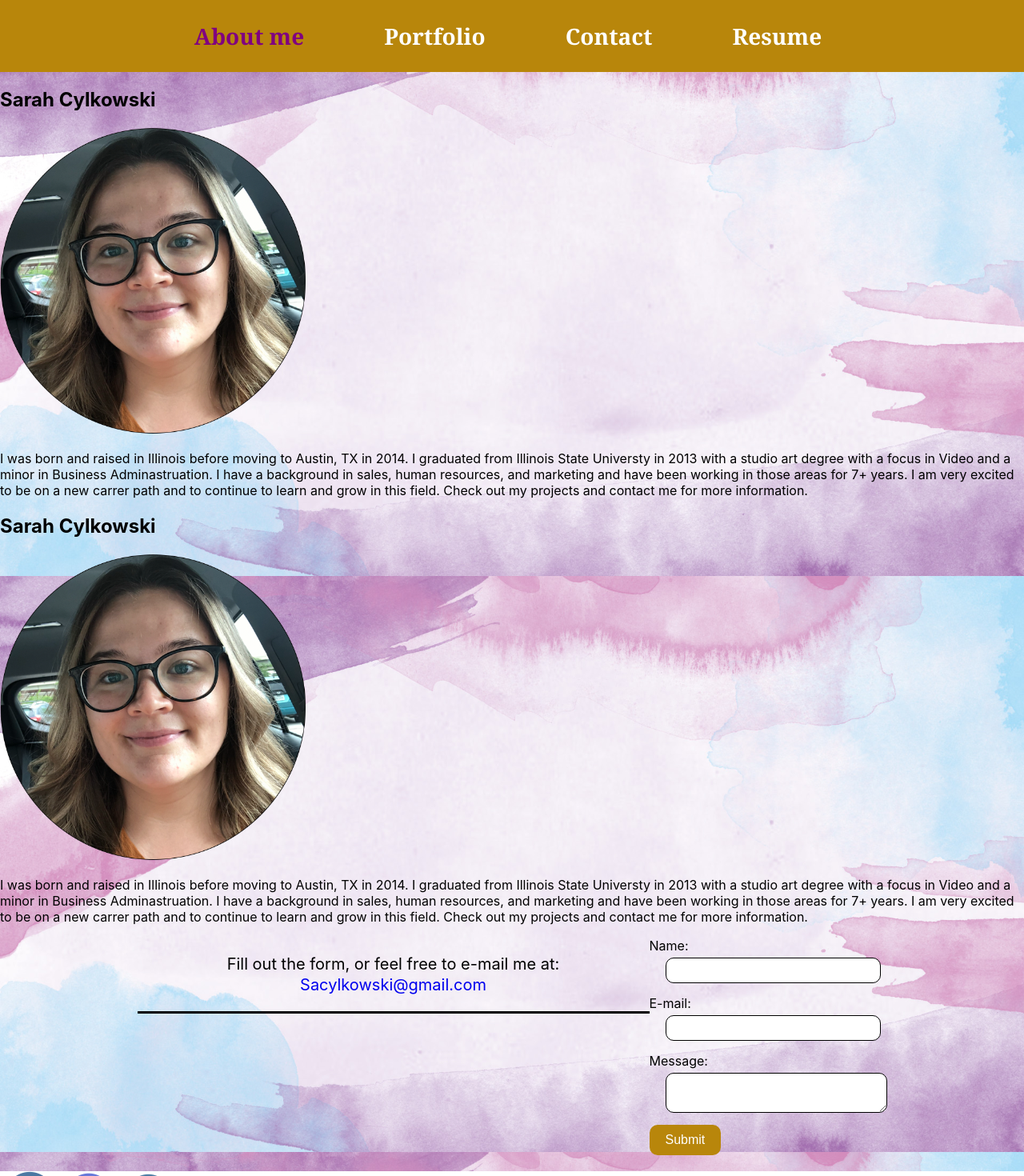
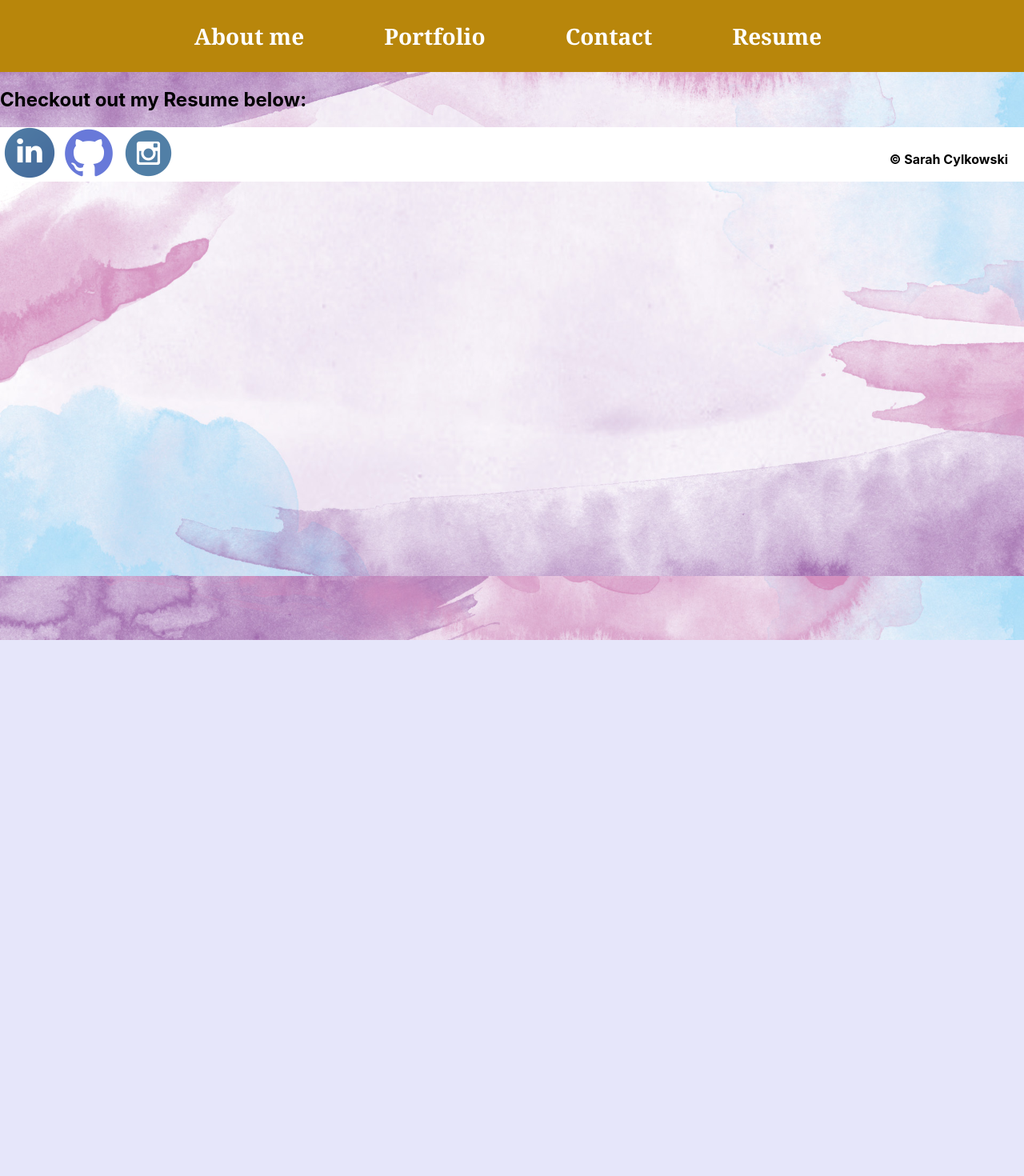
Before and after one commit to sacylkowski/react-portfolio, a React (Create React App) app: page / in a window 1280 px wide. Shown: the top 1470 px of the page at 80% size. After the commit the page ends 800 px from the top, so only its background shows below. Built offline with nearby package versions, Linux system fonts and the light colour scheme.

Commit message:
pages rendering correctly

```diff
--- a/src/App.js
+++ b/src/App.js
@@ -8,7 +8,7 @@ import Projects from "./components/Projects";
 import Resume from "./components/Resume";
 
 function App() {
-  const [currentPage, setCurrentPage] = useState("About");
+  const [currentPage, setCurrentPage] = useState();
 
   // switch statement
     const renderPage = () => {
@@ -31,8 +31,6 @@ function App() {
       <Nav currentPage={currentPage} handlePageChange={handlePageChange} />
       {renderPage()}
       <main>
-        <About></About>
-        <Contact></Contact>
         </main>
         <footer><Footer /></footer>
     </div>
```
